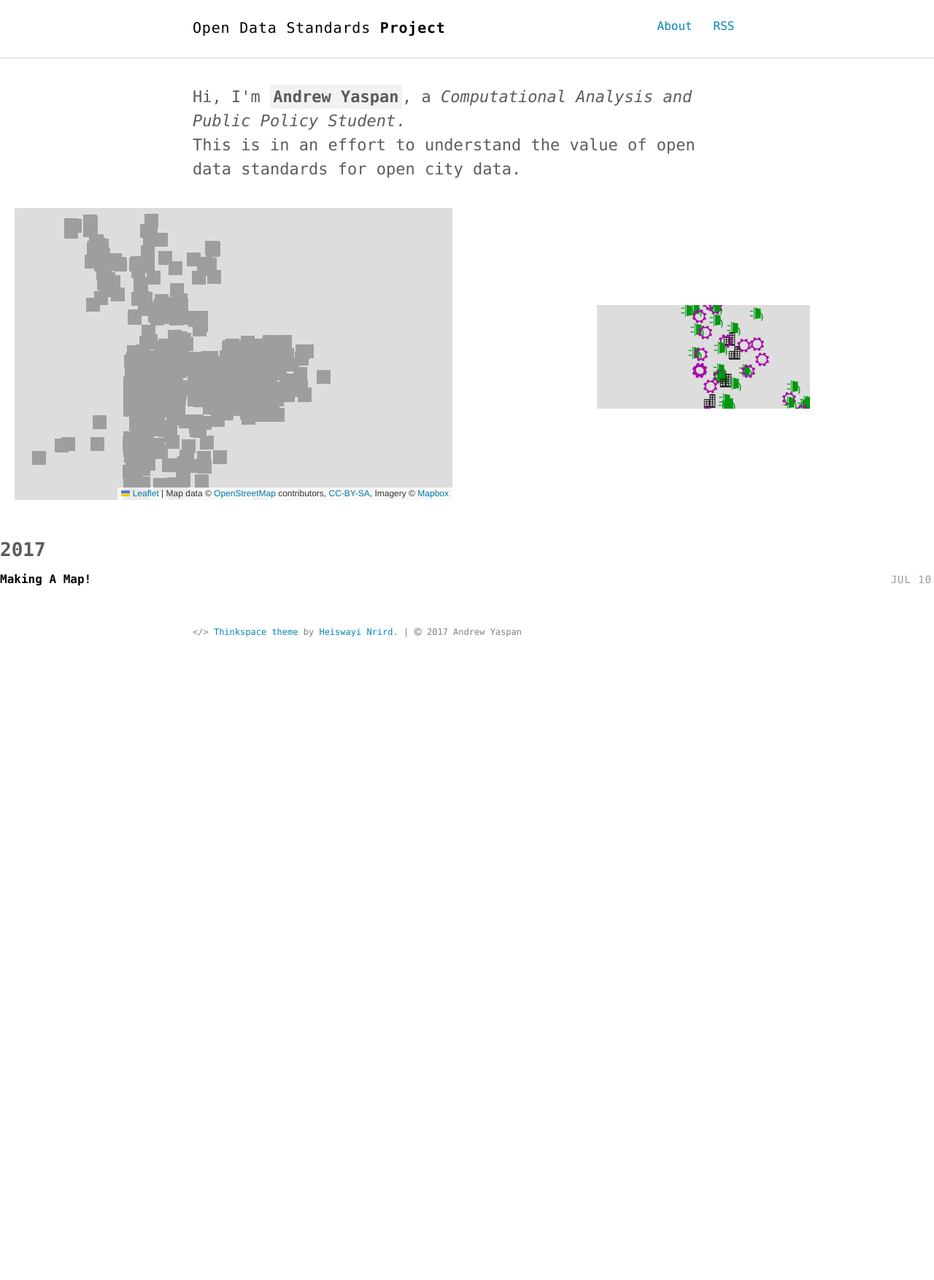
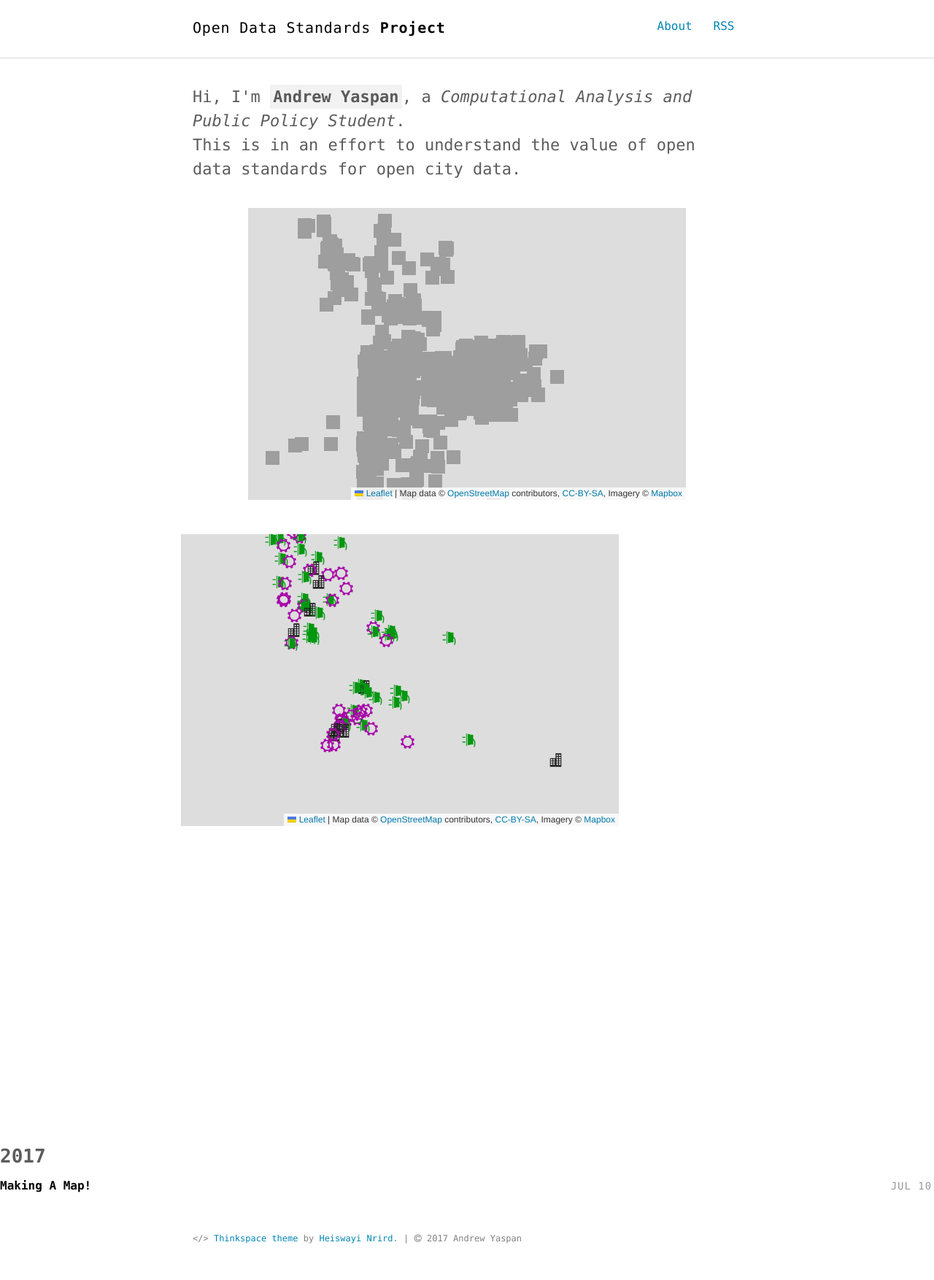
Before and after one commit to sunlightpolicy/open_data_standards_project, a Jekyll site: the page built from index.html, in a window 1280 px wide. Shown: the whole page at 73% size. Built offline with Jekyll 4.4.1, drawn with Linux system fonts in a browser that asks for light colours; nearby versions of some CDN libraries; before the commit the page ends 923 px from its top, so only the background shows below that.

Commit message:
another go 2

```diff
--- a/index.html
+++ b/index.html
@@ -36,8 +36,10 @@ title: Home
           <iframe src='kc_ind.html' width = '616' height = '416'>
           </iframe>
         </td>
+      </tr>
+      <tr>
         <td style = 'text-align: center; border: none'>
-          <iframe src='blds.html'>
+          <iframe src='blds.html'width = '800' height = '800'>
           </iframe>
         </td>
       </tr>
```
